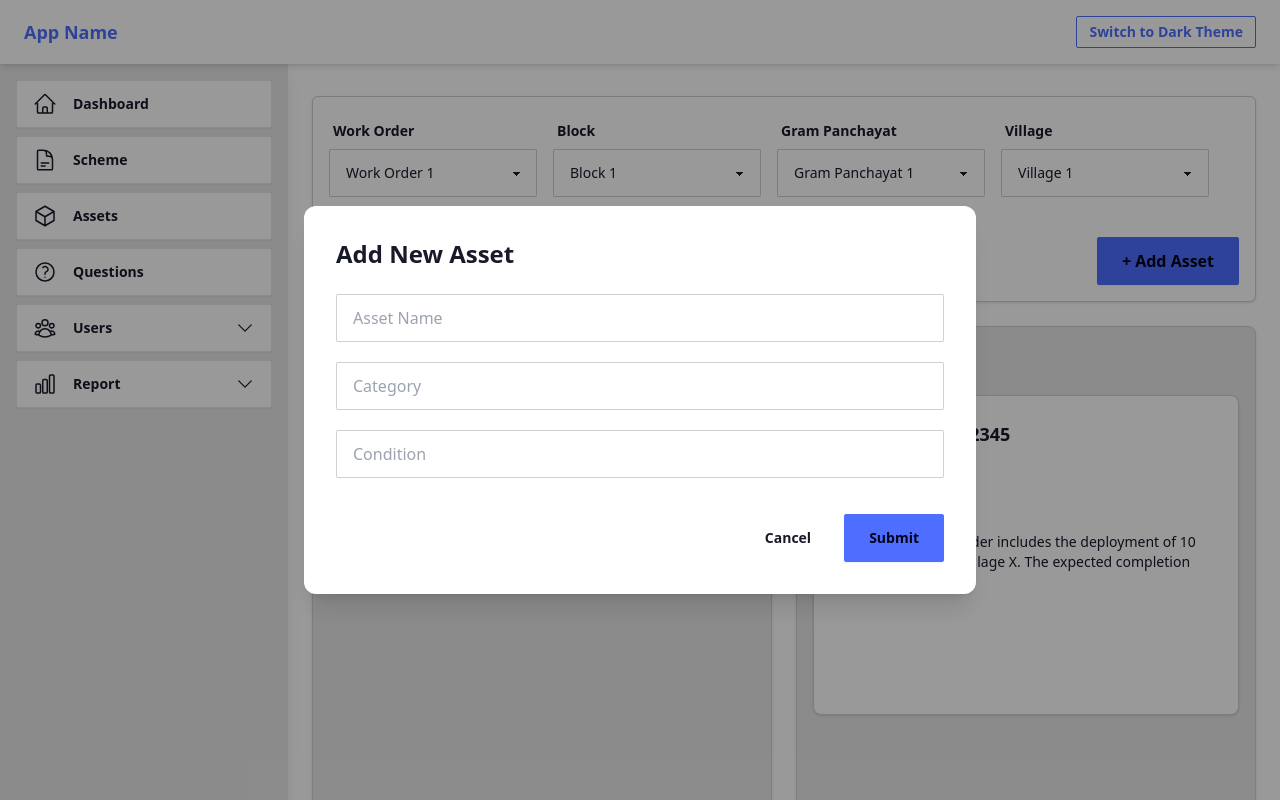
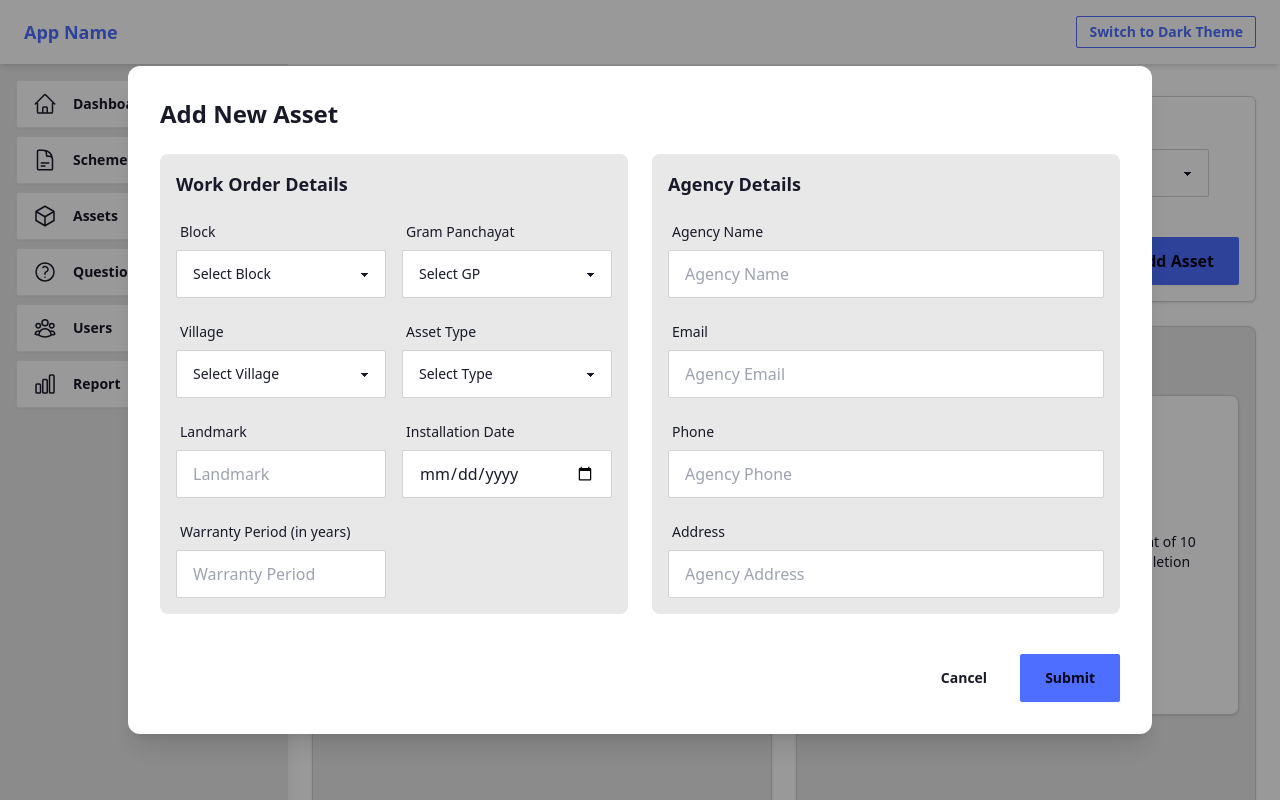
Before and after one commit to GIT-PRITAM/-Scheme-Management-Tool, a React (Create React App) app: page /assets in a window 1280 px wide. Both pictures are taken after a click on the button "+ Add Asset". Built offline with nearby package versions, Linux system fonts and the light colour scheme.

Commit message:
updated modals

```diff
--- a/src/components/AddAssetModal.jsx
+++ b/src/components/AddAssetModal.jsx
@@ -1,4 +1,3 @@
-// src/components/AddAssetModal.jsx
 import React from "react";
 import { motion, AnimatePresence } from "framer-motion";
 
@@ -38,35 +37,151 @@ const AddAssetModal = ({ isOpen, onClose, onAdd }) => {
                     exit="exit"
                 >
                     <motion.div
-                        className="bg-base-100 rounded-xl shadow-xl p-8 w-full max-w-2xl"
+                        className="bg-base-100 rounded-xl shadow-xl p-8 w-full max-w-5xl"
                         variants={modalVariant}
                         initial="hidden"
                         animate="visible"
                         exit="exit"
                     >
-                        <h3 className="text-2xl font-bold mb-6">Add New Asset</h3>
-                        <form onSubmit={handleSubmit} className="space-y-5">
+                        <h3
+                            className="text-2xl font-bold mb-6"
+                            style={{ color: "hsl(var(--p))" }}
+                        >
+                            Add New Asset
+                        </h3>
+                        <form onSubmit={handleSubmit} className="space-y-6">
+                            <div className="grid grid-cols-1 md:grid-cols-2 gap-6">
+                                {/* Work Order Section */}
+                                <div className="bg-base-200 rounded-lg p-4 flex-1 h-full">
+                                    <h4 className="text-lg font-semibold text-base-content mb-4">
+                                        Work Order Details
+                                    </h4>
+                                    <div className="grid grid-cols-1 md:grid-cols-2 gap-4">
+                                        <div>
+                                            <label className="label text-sm text-base-content">Block</label>
+                                            <select
+                                                name="block"
+                                                className="select select-bordered w-full"
+                                                required
+                                            >
+                                                <option value="">Select Block</option>
+                                                <option value="Block A">Block A</option>
+                                                <option value="Block B">Block B</option>
+                                            </select>
+                                        </div>
+                                        <div>
+                                            <label className="label text-sm text-base-content">Gram Panchayat</label>
+                                            <select
+                                                name="gramPanchayat"
+                                                className="select select-bordered w-full"
+                                                required
+                                            >
+                                                <option value="">Select GP</option>
+                                                <option value="GP 1">GP 1</option>
+                                                <option value="GP 2">GP 2</option>
+                                            </select>
+                                        </div>
+                                        <div>
+                                            <label className="label text-sm text-base-content">Village</label>
+                                            <select
+                                                name="village"
+                                                className="select select-bordered w-full"
+                                                required
+                                            >
+                                                <option value="">Select Village</option>
+                                                <option value="Village 1">Village 1</option>
+                                                <option value="Village 2">Village 2</option>
+                                            </select>
+                                        </div>
+                                        <div>
+                                            <label className="label text-sm text-base-content">Asset Type</label>
+                                            <select
+                                                name="assetType"
+                                                className="select select-bordered w-full"
+                                                required
+                                            >
+                                                <option value="">Select Type</option>
+                                                <option value="Pump">Pump</option>
+                                                <option value="Tank">Tank</option>
+                                            </select>
+                                        </div>
+                                    </div>
+                                    <div className="mt-4 grid grid-cols-1 md:grid-cols-2 gap-4">
+                                        <div>
+                                            <label className="label text-sm text-base-content">Landmark</label>
                                             <input
                                                 type="text"
-                                name="name"
-                                placeholder="Asset Name"
+                                                name="landmark"
+                                                placeholder="Landmark"
                                                 className="input input-bordered w-full"
-                                required
                                             />
+                                        </div>
+                                        <div>
+                                            <label className="label text-sm text-base-content">Installation Date</label>
+                                            <input
+                                                type="date"
+                                                name="installationDate"
+                                                className="input input-bordered w-full"
+                                            />
+                                        </div>
+                                        <div>
+                                            <label className="label text-sm text-base-content">Warranty Period (in years)</label>
+                                            <input
+                                                type="number"
+                                                name="warrantyPeriod"
+                                                placeholder="Warranty Period"
+                                                className="input input-bordered w-full"
+                                            />
+                                        </div>
+                                    </div>
+                                </div>
+
+                                {/* Agency Section */}
+                                <div className="bg-base-200 rounded-lg p-4 flex-1 h-full">
+                                    <h4 className="text-lg font-semibold text-base-content mb-4">
+                                        Agency Details
+                                    </h4>
+                                    <div className="space-y-4">
+                                        <div>
+                                            <label className="label text-sm text-base-content">Agency Name</label>
                                             <input
                                                 type="text"
-                                name="category"
-                                placeholder="Category"
+                                                name="agencyName"
+                                                placeholder="Agency Name"
                                                 className="input input-bordered w-full"
-                                required
                                             />
+                                        </div>
+                                        <div>
+                                            <label className="label text-sm text-base-content">Email</label>
+                                            <input
+                                                type="email"
+                                                name="agencyEmail"
+                                                placeholder="Agency Email"
+                                                className="input input-bordered w-full"
+                                            />
+                                        </div>
+                                        <div>
+                                            <label className="label text-sm text-base-content">Phone</label>
+                                            <input
+                                                type="tel"
+                                                name="agencyPhone"
+                                                placeholder="Agency Phone"
+                                                className="input input-bordered w-full"
+                                            />
+                                        </div>
+                                        <div>
+                                            <label className="label text-sm text-base-content">Address</label>
                                             <input
                                                 type="text"
-                                name="condition"
-                                placeholder="Condition"
+                                                name="agencyAddress"
+                                                placeholder="Agency Address"
                                                 className="input input-bordered w-full"
-                                required
                                             />
+                                        </div>
+                                    </div>
+                                </div>
+                            </div>
+
                             <div className="flex justify-end gap-4 pt-4">
                                 <button
                                     type="button"
--- a/src/components/Assets.jsx
+++ b/src/components/Assets.jsx
@@ -3,11 +3,13 @@ import AddAssetModal from './AddAssetModal';
 
 const Assets = () => {
     const [modalOpen, setModalOpen] = useState(false);
+
     const [assets, setAssets] = useState([
         { name: 'Asset #1', category: 'Equipment', condition: 'Good' },
         { name: 'Asset #2', category: 'Machinery', condition: 'Average' },
     ]);
 
+    //will check
     const handleAddAsset = (newAsset) => {
         setAssets([...assets, newAsset]);
     };
--- a/src/components/Scheme.jsx
+++ b/src/components/Scheme.jsx
@@ -1,5 +1,6 @@
 import { useState } from "react";
 import AddSchemeModal from "./AddSchemeModal";
+
 const Scheme = () => {
     const [isModalOpen, setIsModalOpen] = useState(false);
 
@@ -19,7 +20,7 @@ const Scheme = () => {
         },
     ]);
 
-    // Handle form submission
+    // Handle form submission (will check)
     const handleFormSubmit = (data) => {
         setSchemes((prevSchemes) => [...prevSchemes, data]);
         setIsModalOpen(false);
```
Lines whose indentation alone changed are shown as unchanged.
